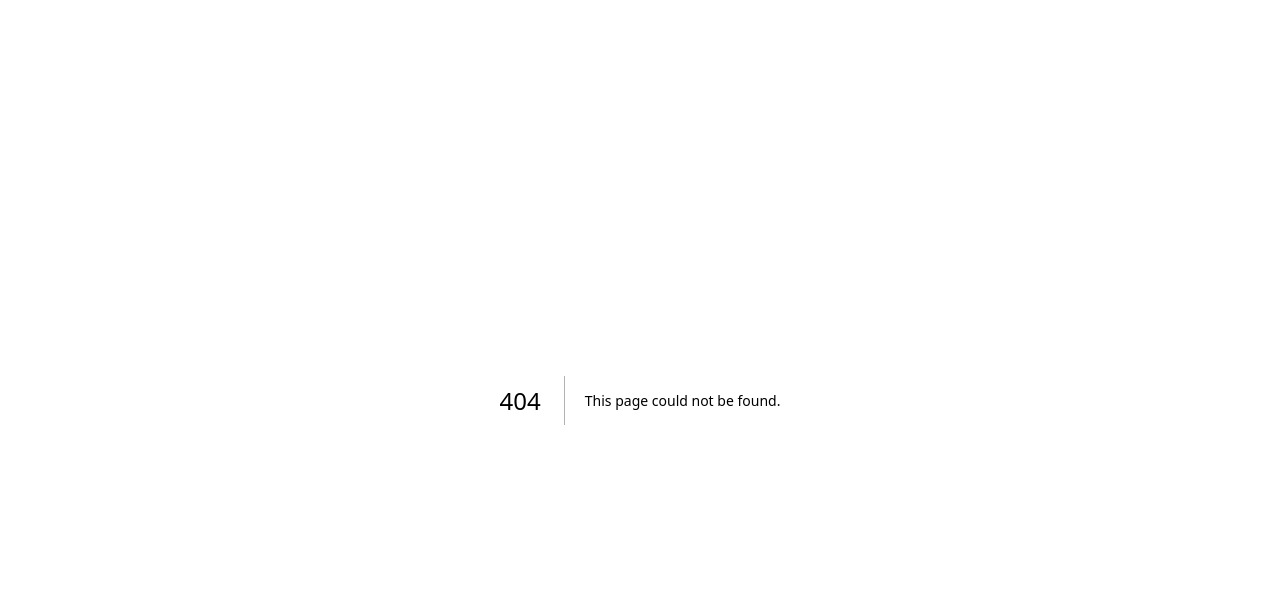
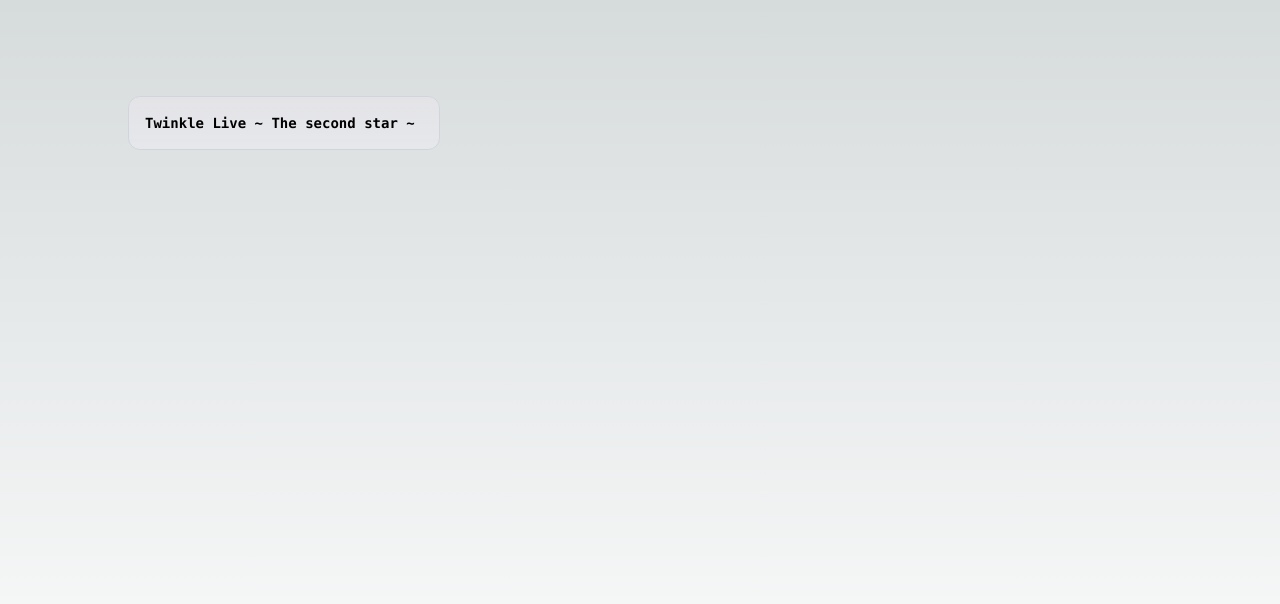
Before and after one commit to torihon62/twinkle-live, a Next.js app: page /the-second-star in a window 1280 px wide. Before the commit this address had no page. Shown: the top 604 px of the page. Built offline with nearby package versions, Linux system fonts and the light colour scheme.

Commit message:
the-second-star

```diff
--- /dev/null
+++ b/src/app/the-second-star/page.tsx
@@ -0,0 +1,16 @@
+import Image from "next/image";
+
+export default function Home() {
+  return (
+    <main className="flex min-h-screen flex-col items-center justify-between p-24">
+      <div className="z-10 w-full max-w-5xl items-center justify-between font-mono text-sm lg:flex">
+        <p className="fixed left-0 top-0 flex w-full justify-center border-b border-gray-300 bg-gradient-to-b from-zinc-200 pb-6 pt-8 backdrop-blur-2xl dark:border-neutral-800 dark:bg-zinc-800/30 dark:from-inherit lg:static lg:w-auto  lg:rounded-xl lg:border lg:bg-gray-200 lg:p-4 lg:dark:bg-zinc-800/30">
+          <code className="font-mono font-bold">
+            {" "}
+            Twinkle Live ~ The second star ~&nbsp;
+          </code>
+        </p>
+      </div>
+    </main>
+  );
+}
```
